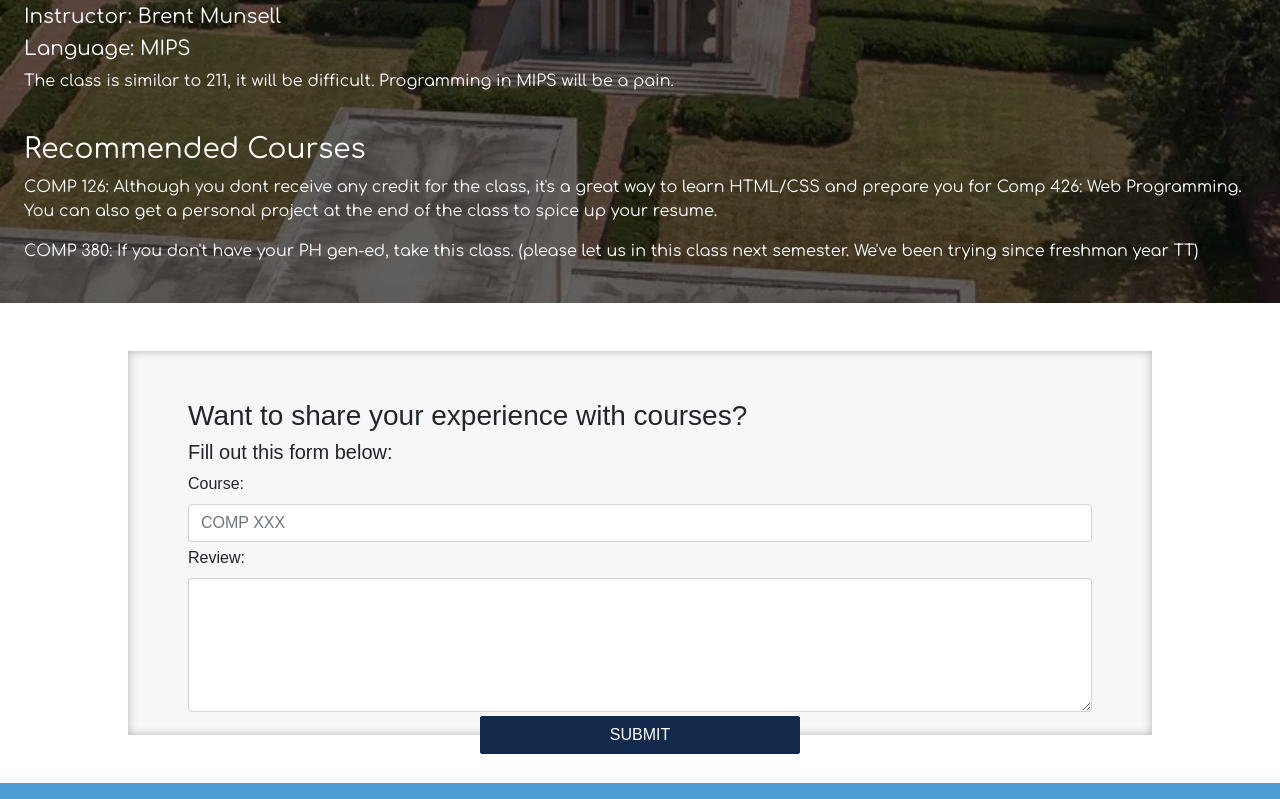
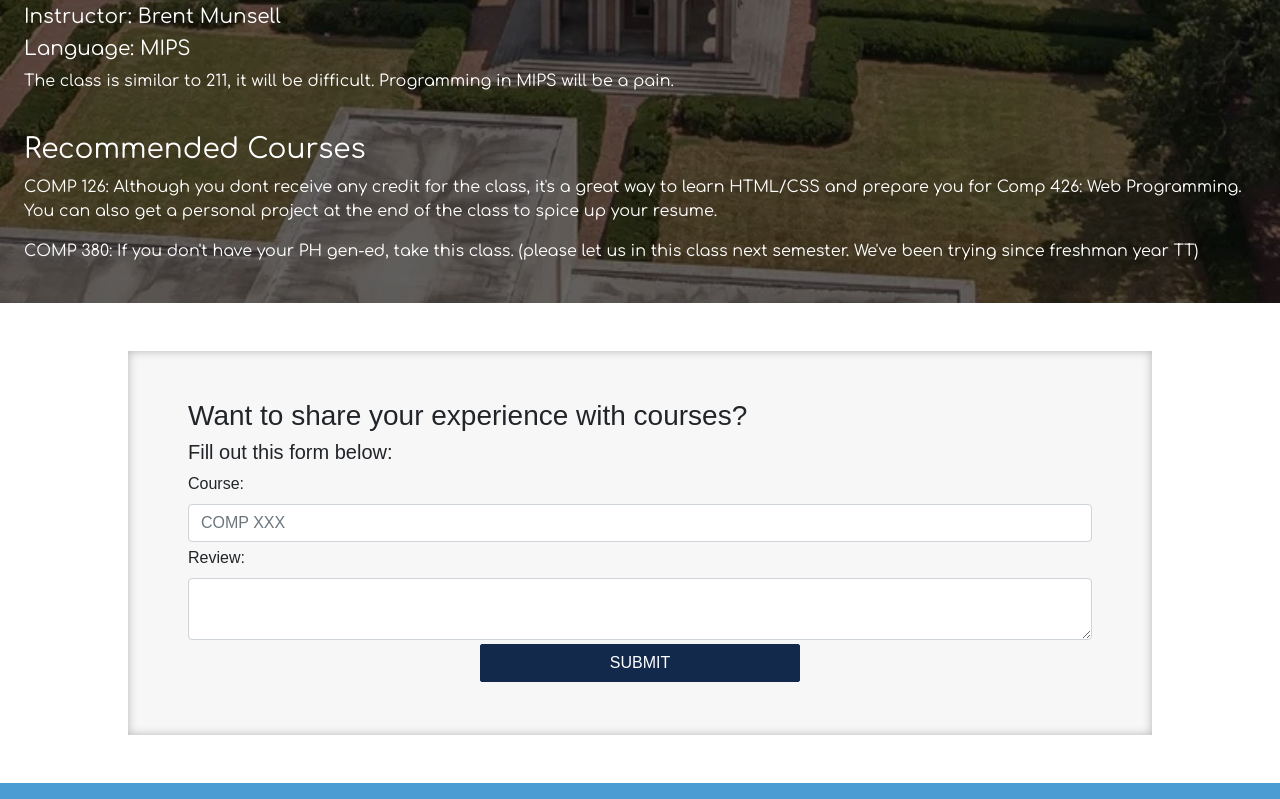
Before and after one commit to wemmajia/wemmajia.github.io, a plain HTML site: page courses.html in a window 1280 px wide. Shown: the part 1173-1972 px from the top of the page. Drawn offline with nearby package versions, Linux system fonts and the light colour scheme; a web font is replaced by a local one.

Commit message:
Update courses.html

```diff
--- a/courses.html
+++ b/courses.html
@@ -104,7 +104,7 @@
                 </div>
                 <div class="my-1">
                     <label for="review" class="form-label">Review:</label>
-                    <textarea class="form-control" id="exampleFormControlTextarea1" rows="5"></textarea>
+                    <textarea class="form-control" id="exampleFormControlTextarea1"></textarea>
                 </div>
                 <div class="d-flex justify-content-center">
                     <input class="btn btn-primary" type="submit" value="SUBMIT">
```
